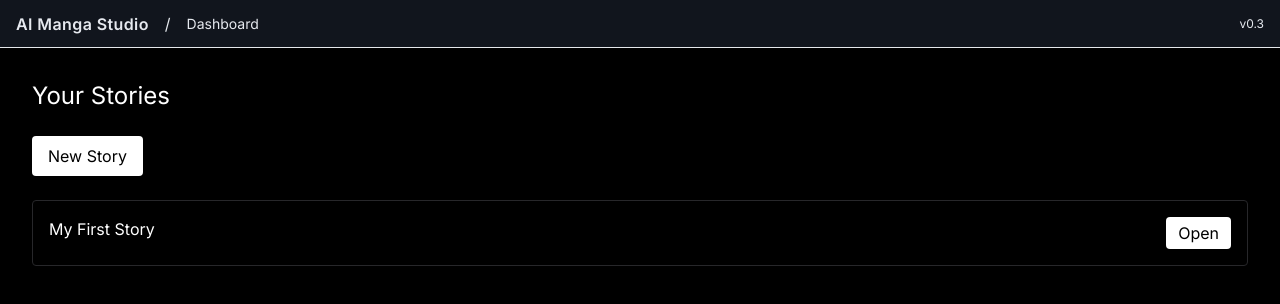
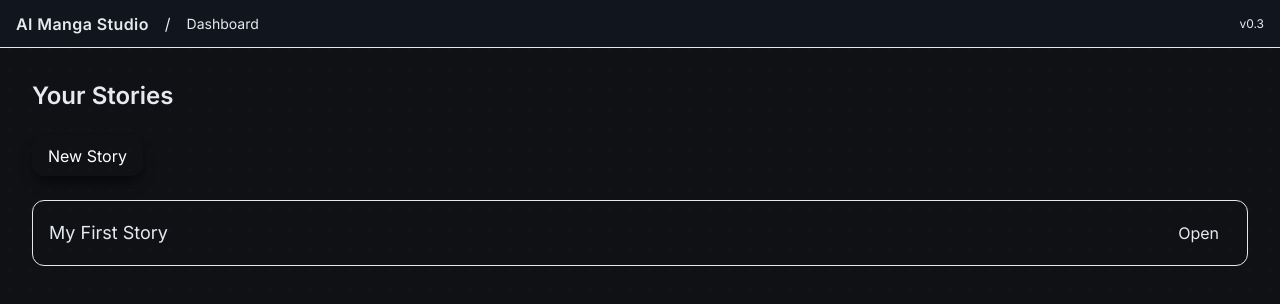
Before and after one commit to nb5542-ui/manga-frontend, a React (Vite) app: page /app in a window 1280 px wide. Shown: the top 304 px of the page. Built offline with nearby package versions, Linux system fonts and the light colour scheme.

Commit message:
git commit -m "UI Phase 2: dashboard redesign with panel colors, accent buttons, and card layout"

```diff
--- a/src/pages/DashboardPage.tsx
+++ b/src/pages/DashboardPage.tsx
@@ -60,16 +60,16 @@ export default function DashboardPage() {
 }
 
   return (
-    <div className="h-full bg-black text-white p-8">
+  <div className="h-full bg-bgMain text-textMain p-8">
 
-      <h1 className="text-2xl mb-6">
+    <h1 className="text-2xl font-semibold mb-6">
       Your Stories
     </h1>
 
 
     <button
       onClick={createStory}
-        className="mb-6 px-4 py-2 bg-white text-black rounded"
+      className="mb-6 px-4 py-2 rounded-xl bg-accent hover:bg-accentSoft text-white shadow-lg shadow-black/40"
     >
       New Story
     </button>
@@ -81,14 +81,33 @@ export default function DashboardPage() {
 
         <div
           key={story.id}
-            className="border border-zinc-800 p-4 rounded flex justify-between"
+          className="
+            bg-bgPanel
+            border border-borderMain
+            rounded-xl
+            p-4
+            flex
+            justify-between
+            items-center
+            hover:bg-bgSoft
+            transition
+          "
         >
 
-            <div>{story.title}</div>
+          <div className="text-lg">
+            {story.title}
+          </div>
 
           <button
             onClick={() => openStory(story.id)}
-              className="px-3 py-1 bg-white text-black rounded"
+            className="
+              px-3 py-1
+              rounded-lg
+              bg-bgSoft
+              hover:bg-accent
+              text-textMain
+              transition
+            "
           >
             Open
           </button>
```
Lines whose indentation alone changed are shown as unchanged.
